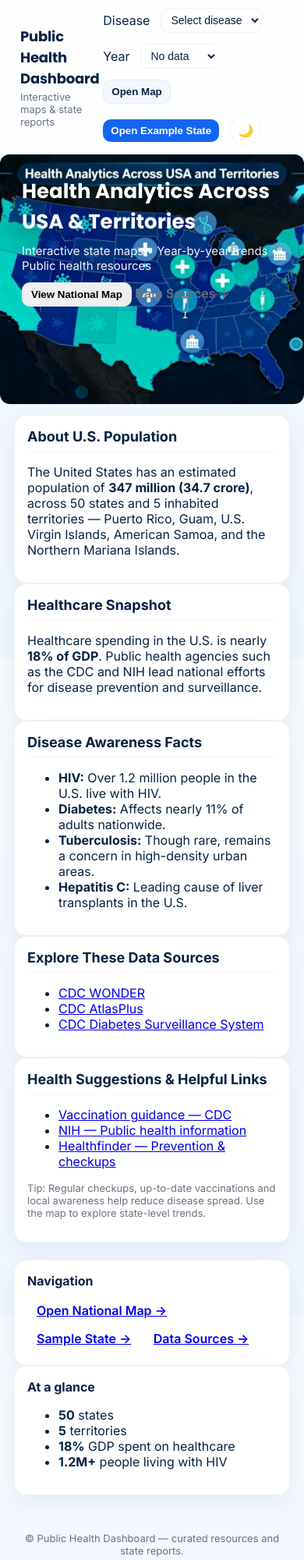
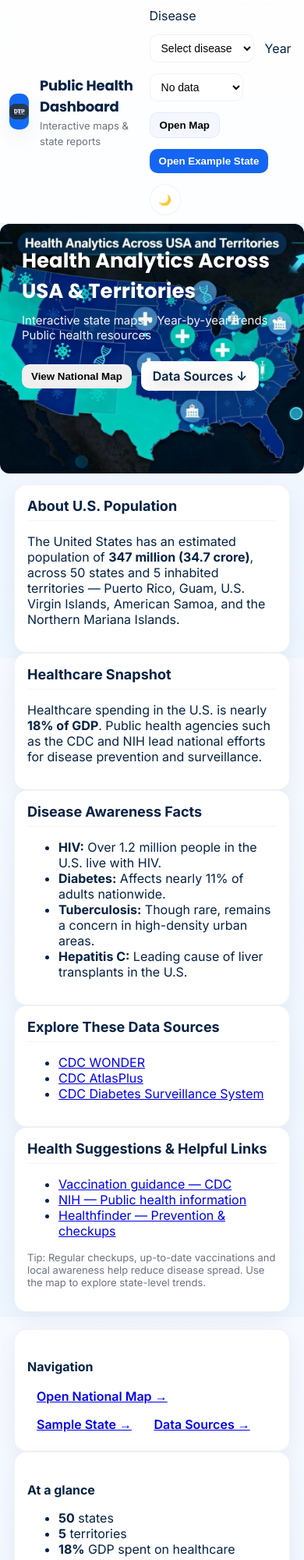
Before and after one commit to VedaVachan/public-health-insights, a plain HTML site: page index.html in a window 390 px wide. Shown: the top 2000 px of the page at 78% size. Drawn offline with Linux system fonts and the light colour scheme.

Commit message:
Update style.css

```diff
--- a/style.css
+++ b/style.css
@@ -1,8 +1,6 @@
 /* style.css — Gestalt-updated, Professional Blue Theme
-   - Keep JS & HTML intact; only visual/styling changes
-   - Goals: improved spacing, hierarchy, unified color palette,
-            readable typography, better figure-ground contrast,
-            consistent button styles, and improved card alignment.
+   - Improved spacing, hierarchy, color palette,
+     button consistency, map visualization, heatmap fixes
 */
 
 @import url('https://fonts.googleapis.com/css2?family=Inter:wght@400;600;700&family=Poppins:wght@600;700&display=swap');
@@ -10,11 +8,11 @@
 :root{
   --bg-gradient: linear-gradient(180deg, #f6f9ff 0%, #eef6ff 100%);
   --page-pad: 18px;
-  --text: #052244;            /* deep navy for text */
+  --text: #052244;
   --muted: #6b7280;
-  --accent: #1466f2;          /* primary blue */
-  --accent-2: #0f6ef6;        /* brighter blue for charts */
-  --accent-3: #0ea5d9;        /* teal-ish accent for secondary actions */
+  --accent: #1466f2;
+  --accent-2: #0f6ef6;
+  --accent-3: #0ea5d9;
   --card-bg: #ffffff;
   --muted-bg: #f6f8fb;
   --shadow-1: 0 10px 28px rgba(8, 36, 68, 0.06);
@@ -22,7 +20,7 @@
   --radius: 12px;
 }
 
-/* Dark theme mapping (keeps contrast) */
+/* Dark theme */
 [data-theme='dark']{
   --bg-gradient: linear-gradient(180deg, #050612 0%, #081123 100%);
   --card-bg: rgba(10,14,22,0.85);
@@ -35,22 +33,31 @@
   --border-subtle: rgba(255,255,255,0.04);
 }
 
-/* ------- Base & Layout ------- */
+/*--------------------------------------*/
+/* Base */
+/*--------------------------------------*/
 *{ box-sizing: border-box; }
-html,body{ height:100%; }
+html, body{ height:100%; }
 body{
   margin:0;
-  font-family: Inter, system-ui, -apple-system, "Segoe UI", Roboto, "Helvetica Neue", Arial;
+  font-family: Inter, system-ui, sans-serif;
   color:var(--text);
   background: var(--bg-gradient);
-  -webkit-font-smoothing:antialiased;
-  -moz-osx-font-smoothing:grayscale;
+  -webkit-font-smoothing: antialiased;
 }
 
+/*--------------------------------------*/
 /* Container */
-.container{ max-width:1200px; margin:14px auto; padding:0 var(--page-pad); }
+/*--------------------------------------*/
+.container{
+  max-width:1200px;
+  margin:14px auto;
+  padding:0 var(--page-pad);
+}
 
+/*--------------------------------------*/
 /* Header */
+/*--------------------------------------*/
 .header{
   display:flex;
   gap:18px;
@@ -59,206 +66,238 @@
   padding:12px var(--page-pad);
   background: linear-gradient(180deg, rgba(255,255,255,0.86), rgba(255,255,255,0.78));
   border-bottom: 1px solid var(--border-subtle);
-  position: sticky;
-  top:0;
-  z-index: 120;
+  position:sticky;
+  top:0; z-index:120;
   backdrop-filter: blur(6px);
 }
-[data-theme='dark'] .header{ background: linear-gradient(180deg, rgba(255,255,255,0.02), rgba(255,255,255,0.01)); }
+[data-theme='dark'] .header{
+  background: linear-gradient(180deg, rgba(255,255,255,0.04), rgba(255,255,255,0.02));
+}
 
 /* Branding */
-.brand{ display:flex; align-items:center; gap:14px; min-width:0; }
-.brand .logo{ width:46px; height:46px; border-radius:10px; display:flex; align-items:center; justify-content:center; background:linear-gradient(135deg,var(--accent),var(--accent-2)); box-shadow: var(--shadow-1); }
-.brand .logo img{ width:100%; height:auto; border-radius:8px; display:block; }
-.brand .title h1{ margin:0; font-family:Poppins, Inter; font-size:18px; letter-spacing: -0.2px; }
-.brand .title small{ display:block; color:var(--muted); font-size:13px; margin-top:2px; }
-
-/* Header Controls: group + spacing improved (Proximity) */
-.header-controls{
-  display:flex;
-  gap:14px;
-  align-items:center;
-  flex-wrap:wrap;
+.brand{ display:flex; align-items:center; gap:14px; }
+.brand .logo{
+  width:46px; height:46px; border-radius:10px;
+  display:flex; align-items:center; justify-content:center;
+  background:linear-gradient(135deg,var(--accent),var(--accent-2));
+  box-shadow: var(--shadow-1);
+}
+.brand .logo img{
+  width:100%; border-radius:8px;
+}
+.brand .title h1{
+  margin:0; font-family:Poppins;
+  font-size:18px; letter-spacing:-0.2px;
+}
+.brand .title small{
+  font-size:13px; margin-top:2px; color:var(--muted);
 }
 
-/* Group dataset & year together visually (no HTML change required) */
+/* Controls */
+.header-controls{
+  display:flex; gap:14px; align-items:center; flex-wrap:wrap;
+}
 .header-controls select{
   padding:8px 10px;
   border-radius:10px;
   border:1px solid var(--border-subtle);
-  background: transparent;
-  min-width:120px;
-  color:inherit;
-  font-size:14px;
+  background: white;
+  min-width:120px; font-size:14px;
 }
 
-/* Button styles unified (Similarity) */
+/*--------------------------------------*/
+/* Buttons */
+/*--------------------------------------*/
 .btn-light, .btn-green, .btn-ghost, .btn-link{
   cursor:pointer;
   border-radius:10px;
   padding:8px 12px;
   font-weight:600;
-  border: none;
   display:inline-flex;
   align-items:center;
-  gap:8px;
-  transition: transform .14s ease, box-shadow .14s ease, opacity .12s;
-  box-shadow: none;
+  transition: .14s;
+  border:none;
 }
 
-/* Primary (accent) button */
+/* primary */
 .btn-green{
   background: var(--accent);
-  color: #fff;
+  color:#fff;
 }
 .btn-light{
-  background: #f4f7ff;
-  color: var(--text);
-  border: 1px solid var(--border-subtle);
+  background:#f4f7ff;
+  border:1px solid var(--border-subtle);
 }
 
-/* subtle hover */
-.btn-light:hover, .btn-green:hover{ transform: translateY(-2px); box-shadow: var(--shadow-1); }
-
-/* theme toggle button */
-.theme-btn{
-  width:40px; height:40px; border-radius:50%; background:var(--card-bg); display:flex; align-items:center; justify-content:center; font-size:16px; border:1px solid var(--border-subtle);
-  cursor:pointer;
+/* hover */
+.btn-green:hover, .btn-light:hover{
+  transform:translateY(-2px);
+  box-shadow:var(--shadow-1);
 }
 
-/* Hero */
-.hero{ position:relative; width:100%; margin-bottom:14px; overflow:hidden; border-radius: var(--radius); }
-.hero-img{ width:100%; height:320px; object-fit:cover; display:block; filter:contrast(1.02) saturate(1.05); border-bottom-left-radius: var(--radius); border-bottom-right-radius: var(--radius); }
-.hero-overlay{ position:absolute; left:28px; top:28px; color: #fff; text-shadow: 0 6px 20px rgba(0,0,0,0.35); }
-.hero-overlay h2{ margin:0 0 8px; font-family:Poppins; font-size:26px; }
-.hero-overlay p{ margin:0 0 12px; font-size:15px; color: rgba(255,255,255,0.95); }
-
-/* Grid layout */
-.grid{ display:grid; grid-template-columns: 1fr 340px; gap:22px; align-items:start; }
-@media (max-width:980px){ .grid{ grid-template-columns: 1fr; } }
-
-/* Cards - increased radius, subtle shadow and consistent padding (Figure–Ground) */
-.card{
-  background: var(--card-bg);
-  border-radius: calc(var(--radius) + 4px);
-  padding:16px;
-  box-shadow: var(--shadow-1);
-  border: 1px solid var(--border-subtle);
-  transition: transform .16s ease, box-shadow .16s ease;
-  overflow: visible;
-}
-.card:hover{ transform: translateY(-6px); box-shadow: 0 20px 48px rgba(8,36,68,0.08); }
-
-/* Section titles improved (Hierarchy) */
-.section-title{ font-size:18px; font-weight:700; margin:0 0 12px; display:block; color:var(--text); padding-bottom:8px; border-bottom:1px solid rgba(0,0,0,0.04); }
-.small-title{ margin:0 0 10px; font-weight:700; }
-
-/* Notes and muted text */
-.note{ color:var(--muted); font-size:13px; margin-top:8px; }
-
-/* Chart sizes — keep consistent (Continuity & Balance) */
-.chart-canvas{ width:100% !important; height:320px !important; display:block; }
-.chart-small{ height:240px !important; }
-#matrixHeatmap{ width:100%; height:420px !important; display:block; }
-
-/* Map containers - slightly softer corners for visual continuity */
-#map, #stateMap{ height:500px; width:100%; border-radius:10px; overflow:hidden; border:1px solid var(--border-subtle); }
-
-/* Table */
-#rawTable{ width:100%; border-collapse:collapse; font-size:14px; }
-#rawTable th{ text-align:left; background:transparent; font-weight:700; border-bottom:1px solid rgba(0,0,0,0.04); padding:10px 8px; }
-#rawTable td{ padding:10px 8px; border-bottom:1px solid rgba(0,0,0,0.02); color:var(--text); }
-
-/* Footer */
-.footer{ margin-top:24px; padding:10px 20px; color:var(--muted); font-size:13px; text-align:center; }
-
-/* Heatmap wrapper/table styling */
-.heatmap-wrapper{ width:100%; overflow:auto; position:relative; box-sizing:border-box; border-radius:10px; }
-.heatmap-fallback table{ border-collapse:collapse; width:100%; min-width:640px; }
-.heatmap-fallback th, .heatmap-fallback td{ padding:10px 12px; border-bottom:1px solid rgba(0,0,0,0.04); background:var(--card-bg); }
-.heatmap-fallback thead th{ position:sticky; top:0; z-index:5; background:var(--card-bg); }
-
-/* small responsive tweaks */
-@media (max-width:640px){
-  .header { padding:10px 12px; }
-  .brand h1{ font-size:16px; }
-  .header-controls select{ min-width:100px; padding:6px 8px; }
-  .btn-light, .btn-green{ padding:7px 10px; }
-  .chart-canvas{ height:260px !important; }
+/* theme toggle */
+.theme-btn{
+  width:40px; height:40px;
+  border-radius:50%;
+  background:var(--card-bg);
+  border:1px solid var(--border-subtle);
+  display:flex; align-items:center; justify-content:center;
 }
 
-/* Accessibility & focus */
-:focus{ outline: 3px solid rgba(20,102,242,0.12); outline-offset: 2px; border-radius:8px; }
-
-/* Minor utility classes */
-.link-muted{ color:var(--muted); font-weight:600; text-decoration: none; }
-
-/* Status message box (added) */
-#app-status {
-  font-family: Arial, sans-serif;
-  font-size: 14px;
-  background: rgba(255,255,255,0.04);
-  color: #fff;
-  border: 1px solid rgba(255,255,255,0.04);
-  padding: 8px 12px;
-  border-radius: 6px;
-  max-width: 100%;
-  box-sizing: border-box;
-  display: none; /* stays hidden until needed */
+/*--------------------------------------*/
+/* HERO SECTION */
+/*--------------------------------------*/
+.hero{
+  position:relative;
+  width:100%;
+  margin-bottom:14px;
+  overflow:hidden;
+  border-radius:var(--radius);
+}
+.hero-img{
+  width:100%; height:320px; object-fit:cover;
+  display:block;
+}
+.hero-overlay{
+  position:absolute;
+  left:28px; top:28px;
+  color:#fff;
+  text-shadow:0 6px 20px rgba(0,0,0,0.35);
+}
+.hero-overlay h2{
+  margin:0 0 8px;
+  font-family:Poppins; font-size:26px;
+}
+.hero-overlay p{
+  margin:0 0 12px;
+  font-size:15px;
+  color:rgba(255,255,255,0.95);
 }
 
-/* Variants for status */
-#app-status.error { background: rgba(255,80,80,0.12); border-color: rgba(255,80,80,0.25); color: #ffecec; }
-#app-status.warn  { background: rgba(255,200,80,0.06); border-color: rgba(255,200,80,0.15); color: #fff6e6; }
-#app-status.ok    { background: rgba(80,200,120,0.06); border-color: rgba(80,200,120,0.15); color: #e9fff0; }
-
-/* SINGLE-COLUMN STACKED DASHBOARD LAYOUT */
-.container.single-col {
-  display: flex;
-  flex-direction: column;
-  gap: 20px;
-  max-width: 1200px;
-  margin: 0 auto;
-  padding: 20px;
+/*--------------------------------------*/
+/* FIX: HERO BUTTONS SPACING + DATA SOURCES WHITE PILL */
+/*--------------------------------------*/
+.hero-actions{
+  display:inline-flex;
+  align-items:center;
+  gap:12px;
+  margin-top:12px;
+  flex-wrap:wrap;
+  z-index:10;
 }
 
-/* Ensure cards stretch full width but look neat */
-.card {
-  width: 100%;
-  box-sizing: border-box;
+/* Data Sources white pill button */
+.hero-actions .link-muted{
+  background:#ffffff;
+  padding:8px 14px;
+  border-radius:10px;
+  text-decoration:none;
+  font-weight:600;
+  color:var(--text) !important;
+  box-shadow:var(--shadow-1);
+  border:1px solid rgba(0,0,0,0.05);
+}
+.hero-actions .link-muted:hover{
+  transform:translateY(-2px);
+  box-shadow:0 14px 32px rgba(8,36,68,0.08);
 }
 
-/* Map sizing (override earlier if needed) */
-#map {
-  width: 100%;
-  height: 480px;
-  border-radius: 10px;
+/*--------------------------------------*/
+/* GRID */
+/*--------------------------------------*/
+.grid{
+  display:grid;
+  grid-template-columns:1fr 340px;
+  gap:22px;
+}
+@media(max-width:980px){
+  .grid{ grid-template-columns:1fr; }
 }
 
-/* Heatmap sizing */
-.heatmap-wrapper.heatmap-wide {
-  width: 100%;
-  height: 480px;
-  padding: 8px;
-  box-sizing: border-box;
+/*--------------------------------------*/
+/* Cards */
+/*--------------------------------------*/
+.card{
+  background:var(--card-bg);
+  border-radius:calc(var(--radius) + 4px);
+  padding:16px;
+  box-shadow:var(--shadow-1);
+  border:1px solid var(--border-subtle);
+  transition:.16s;
+}
+.card:hover{
+  transform:translateY(-6px);
+  box-shadow:0 20px 48px rgba(8,36,68,0.1);
 }
 
-#matrixHeatmap {
-  width: 100% !important;
-  height: 100% !important;
-  display: block;
+/* Titles */
+.section-title{
+  font-size:18px; font-weight:700;
+  margin:0 0 12px;
+  padding-bottom:8px;
+  border-bottom:1px solid rgba(0,0,0,0.04);
+}
+.small-title{ font-weight:700; margin-bottom:10px; }
+
+/*--------------------------------------*/
+/* Misc Text */
+/*--------------------------------------*/
+.note{ font-size:13px; color:var(--muted); }
+
+/*--------------------------------------*/
+/* Maps + Heatmap */
+/*--------------------------------------*/
+#map, #stateMap{
+  width:100%; height:500px;
+  border-radius:10px;
+  border:1px solid var(--border-subtle);
+  overflow:hidden;
 }
 
-/* Charts */
-.chart-canvas {
-  width: 100% !important;
-  height: 100% !important;
-  display: block;
+/*--------------------------------------*/
+/* Tables */
+/*--------------------------------------*/
+#rawTable{
+  width:100%; border-collapse:collapse;
+}
+#rawTable th{
+  font-weight:700;
+  border-bottom:1px solid rgba(0,0,0,0.04);
+  padding:10px;
+}
+#rawTable td{
+  padding:10px;
+  border-bottom:1px solid rgba(0,0,0,0.02);
 }
 
-/* Responsive tweaks */
-@media (max-width: 900px) {
-  #map { height: 400px; }
-  .heatmap-wrapper.heatmap-wide { height: 400px; }
-  .container.single-col { padding: 12px; }
+/*--------------------------------------*/
+/* Footer */
+/*--------------------------------------*/
+.footer{
+  margin-top:24px;
+  padding:10px;
+  text-align:center;
+  color:var(--muted);
+  font-size:13px;
 }
+
+/*--------------------------------------*/
+/* Status Message */
+/*--------------------------------------*/
+#app-status{
+  display:none;
+  padding:8px 12px;
+  border-radius:6px;
+  margin-top:8px;
+}
+#app-status.error{ background:#ffe1e1; }
+#app-status.warn { background:#fff4d6; }
+#app-status.ok   { background:#e6ffe6; }
+
+/*--------------------------------------*/
+/* Responsive */
+/*--------------------------------------*/
+@media(max-width:640px){
+  .header{ padding:10px 12px; }
+  .brand h1{ font-size:16px; }
+}
```
